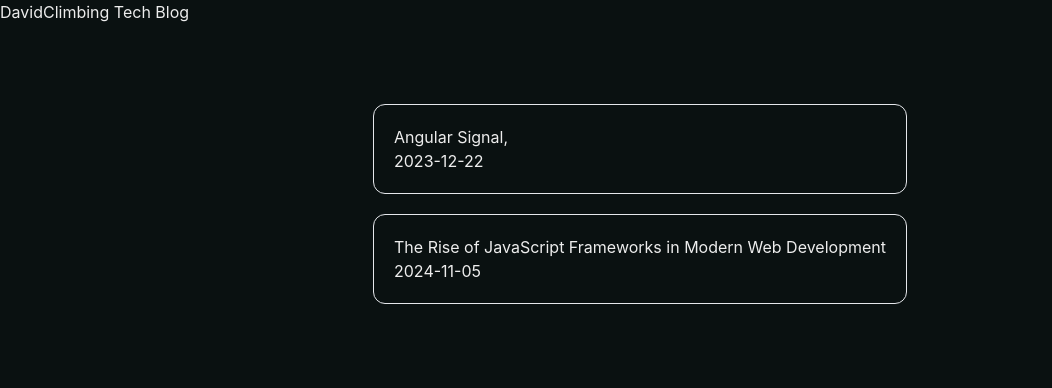
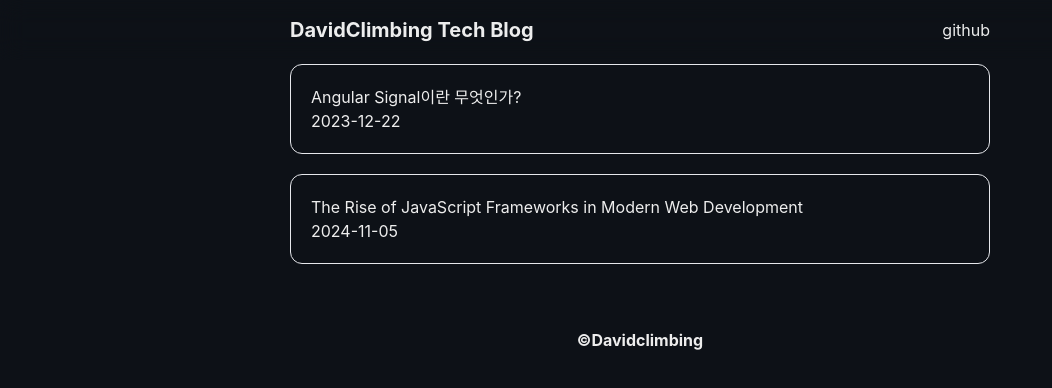
Before and after one commit to davidclimbing/blog.davidclimbing, a Next.js app: page / in a window 1280 px wide. Shown: the top 388 px of the page, without its empty margins (0-1052 px from the left). Built offline with nearby package versions, Linux system fonts and the light colour scheme; a web font is replaced by a local one.

Commit message:
markdown styling

```diff
--- a/package.json
+++ b/package.json
@@ -9,9 +9,9 @@
     "lint": "next lint"
   },
   "dependencies": {
+    "github-markdown-css": "^5.8.1",
     "gray-matter": "^4.0.3",
     "highlight.js": "^11.11.1",
-    "markdown-it": "^14.1.0",
     "next": "15.2.0",
     "react": "^19.0.0",
     "react-dom": "^19.0.0",
--- a/src/app/layout.tsx
+++ b/src/app/layout.tsx
@@ -1,5 +1,6 @@
 import type { Metadata } from "next";
 import "./style.scss";
+import Link from "next/link";
 
 export const metadata: Metadata = {
   title: "Davidclimbing Blog",
@@ -13,8 +14,23 @@ export default function RootLayout({
 }>) {
   return (
     <html lang="en">
-      <body>
+      <body className="antialiased">
+        <header className="w-full sticky top-0 left-0 right-0 z-[9999] px-5 py-4 flex justify-center backdrop-blur-md">
+          <div className="max-w-[700px] w-full flex items-center">
+            <Link className="mr-auto" href="/">
+              <h1 className="text-xl font-bold">DavidClimbing Tech Blog</h1>
+            </Link>
+            <a className="text-base" href="https://github.com/davidclimbing">
+              github
+            </a>
+          </div>
+        </header>
         {children}
+        <footer className="w-full flex justify-center px-4 py-16">
+          <a className="font-bold" href="https://github.com/davidclimbing">
+            ©Davidclimbing
+          </a>
+        </footer>
       </body>
     </html>
   );
--- a/src/app/page.tsx
+++ b/src/app/page.tsx
@@ -5,11 +5,10 @@ export default function Home() {
   const posts = getAllPosts();
 
   return (
-    <div>
-      <h2>DavidClimbing Tech Blog</h2>
-
-      <div className="flex align-middle justify-center pt-20">
-        <ul className="align-middle flex gap-5 flex-col">
+    <>
+      <main className="w-full flex justify-center px-5 mt-1">
+        <div className="max-w-[700px] w-full flex items-center">
+          <ul className="w-full align-middle flex gap-5 flex-col">
             {posts.map((post) => (
               <li className="border border-solid border-gray-200 p-5 rounded-xl" key={post.slug}>
                 <Link href={`/posts/${post.slug}`}> {post.title} </Link>
@@ -18,6 +17,7 @@ export default function Home() {
             ))}
           </ul>
         </div>
-    </div>
+      </main>
+    </>
   );
 }
--- a/src/app/posts/[slug]/page.tsx
+++ b/src/app/posts/[slug]/page.tsx
@@ -1,9 +1,12 @@
+import "github-markdown-css/github-markdown-dark.css";
+import "highlight.js/styles/github-dark.css";
+import "./style.scss";
+
 import {getAllPosts} from "@/lib/posts";
 import {notFound} from "next/navigation";
-import MarkdownIt from "markdown-it";
 import hljs from "highlight.js";
-
-const md = new MarkdownIt()
+import rehypeRaw from "rehype-raw";
+import Markdown from "react-markdown";
 
 async function fetchPosts(slug) {
   const posts = getAllPosts();
@@ -15,18 +18,31 @@ export default async function Post({params}) {
 
   if (!post) notFound();
 
-  const htmlConverter = md.render(post.content);
-
   return (
-    <article>
-      {" "}
-      <h1> {post.title} </h1>
-      <p> {post.date} </p>
-      <code dangerouslySetInnerHTML={{
-        __html: hljs.highlight(htmlConverter.toString(), {
-          language: htmlConverter.className?.match(/language-(\w+)/)?.[1] ?? "text",
-        }).value
-      }}></code>
+    <article className="w-full flex justify-center px-5 mt-1" itemScope itemType="http://schema.org/Article">
+      <main className="max-w-[700px] w-full flex-col justify-center">
+        <h1> {post.title} </h1>
+        <p> {post.date} </p>
+        <Markdown
+          className="markdown-body"
+          rehypePlugins={[rehypeRaw]}
+          components={{
+            code: (props) => {
+              return (
+                <code
+                  dangerouslySetInnerHTML={{
+                    __html: hljs.highlight(props.children?.toString() ?? "", {
+                      language: props.className?.match(/language-(\w+)/)?.[1] ?? "text",
+                    }).value,
+                  }}
+                />
+              );
+            },
+          }}
+        >
+          {post.content}
+        </Markdown>
+      </main>
     </article>
   )
 }
--- /dev/null
+++ b/src/app/posts/[slug]/style.scss
@@ -0,0 +1,37 @@
+.markdown-body {
+  a {
+    color: var(--blue);
+    text-decoration: underline;
+
+    &:hover {
+      opacity: 0.75;
+    }
+  }
+
+  ul {
+    list-style: disc;
+  }
+
+  ol {
+    list-style: decimal;
+  }
+
+  .iframe-container {
+    position: relative;
+
+    width: 100%;
+
+    margin: 16px 0;
+    padding-bottom: 56.25%;
+
+    box-sizing: border-box;
+
+    > iframe {
+      position: absolute;
+      top: 0;
+      left: 0;
+      width: 100%;
+      height: 100%;
+    }
+  }
+}
--- a/src/app/style.scss
+++ b/src/app/style.scss
@@ -1,9 +1,8 @@
 @import "tailwindcss";
 @import url("https://cdn.jsdelivr.net/gh/orioncactus/pretendard/dist/web/static/pretendard.css");
 
-
 :root {
-  --black: #0a1111;
+  --black: #0d1117;
   --white: #ededed;
 }
 
--- a/src/posts/angular-signal.md
+++ b/src/posts/angular-signal.md
@@ -1,16 +1,16 @@
 ---
-title: "Angular Signal, "
+title: "Angular Signal이란 무엇인가?"
 date: "2023-12-22"
 author: "David Oh"
 ---
 
 ## 개요
 
-* Angular 17에서 Signals 라는 시스템을 새롭게 도입
+- Angular 17에서 Signals 라는 시스템을 새롭게 도입
 
-도입 방안을 다루기 전에..
-
-Angular Signals는 무엇인가?
+### 도입 방안을 다루기 전에..
+---
+### Angular Signals는 무엇인가?
 
 Angular가 애플리케이션 전반에 걸쳐 애플리케이션의 상태가 어디서, 어떻게 사용되는지 세분화하여 렌더링 업데이트를 최적화할 수 있도록 하는 시스템
 
@@ -76,7 +76,7 @@ RxJS is not glitch-free
 
 reactive system에서 계산 또는 반응이 중간, 불일치 상태일 때 결함이 생긴다.
 
-Signals
+### Signals
 
 프레임워크는 주어진 템플릿에서 어떤 Signal이 액세스되는지 추적할 수 있으며, 모델에 대한 주어진 변경에 의해 영향을 받는 구성 요소에 대한 세밀한 정보를 제공
 
```
Also changed, not shown: src/posts/sample-post.md (+12 -0 lines), 1 other file (tests, documents, lock files or other folders). Lines whose indentation alone changed are shown as unchanged.
